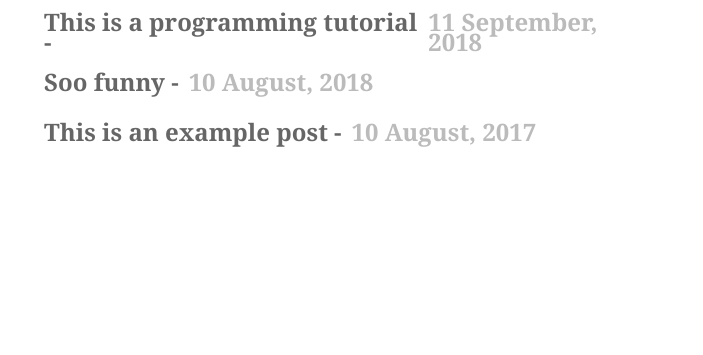
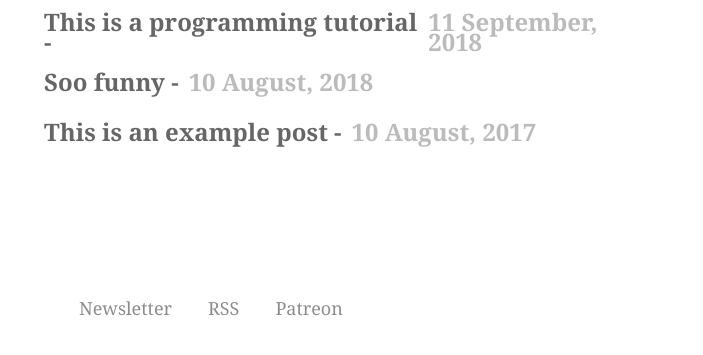
Before and after one commit to vinicius0197/my-blog, a Gatsby site: page / in a window 1280 px wide. Shown: the part 435-790 px from the top of the page, without its empty margins (288-991 px from the left). Built offline with nearby package versions, Linux system fonts and the light colour scheme; Gatsby itself is replaced by a stand-in of ours; some packages are replaced by stand-ins of ours.

Commit message:
adding simple footer

```diff
--- a/src/components/layout/layout.js
+++ b/src/components/layout/layout.js
@@ -42,8 +42,16 @@ const Item = styled.li`
   }
 `;
 
+const Footer = styled.footer`
+  font-size: 0.9rem;
+  display: flex;
+
+`;
+
+
 export default ({ children }) => (
   <BaseLayout>
+    <div>
       <NavContainer>
         <Navbar>
           <TitleBar>Vinicius Costa</TitleBar>
@@ -55,5 +63,14 @@ export default ({ children }) => (
         </Navbar>
       </NavContainer>
         {children}
+    </div>
+
+    <Footer>
+      <LinkList>
+        <Item>Newsletter</Item>
+        <Item>RSS</Item>
+        <Item>Patreon</Item>
+      </LinkList>
+    </Footer>
   </BaseLayout>
 )
--- a/src/components/layout/styles.js
+++ b/src/components/layout/styles.js
@@ -2,6 +2,9 @@ import styled from 'styled-components'
 
 export const BaseLayout = styled.body`
   display: flex;
+  min-height: 100vh;
+  flex-direction: column;
+  justify-content: space-between;
   flex-direction: column;
   width: 50%;
   margin: 0 auto;
```
Lines whose indentation alone changed are shown as unchanged.
